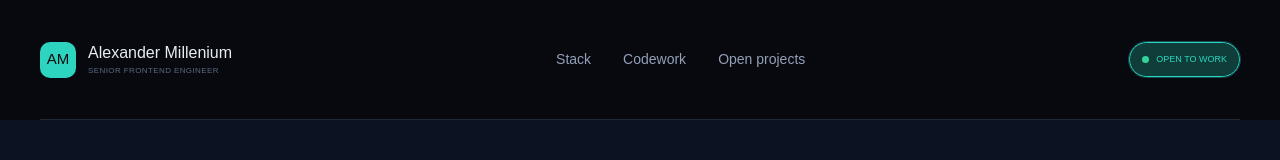
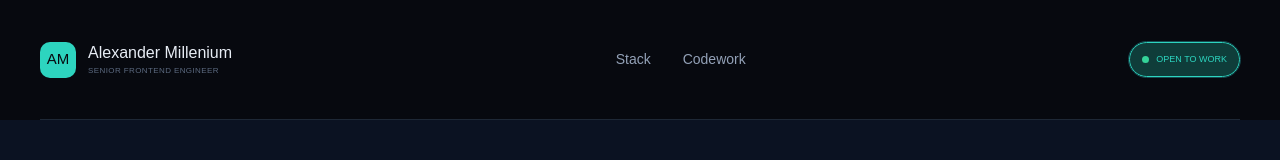
Before and after one commit to shikitsun/shikitsun, a Next.js app: page / in a window 1280 px wide. Shown: the top 160 px of the page. Built offline with nearby package versions, Linux system fonts and the light colour scheme.

Commit message:
fix(header): remove while not used link

```diff
--- a/src/widgets/header/Header.tsx
+++ b/src/widgets/header/Header.tsx
@@ -24,9 +24,6 @@ export async function Header() {
         <a className={styles.link} href="#codework">
           Codework
         </a>
-        <a className={styles.link} href="#open">
-          Open projects
-        </a>
       </nav>
 
       <div className="max-sm:hidden">
```
